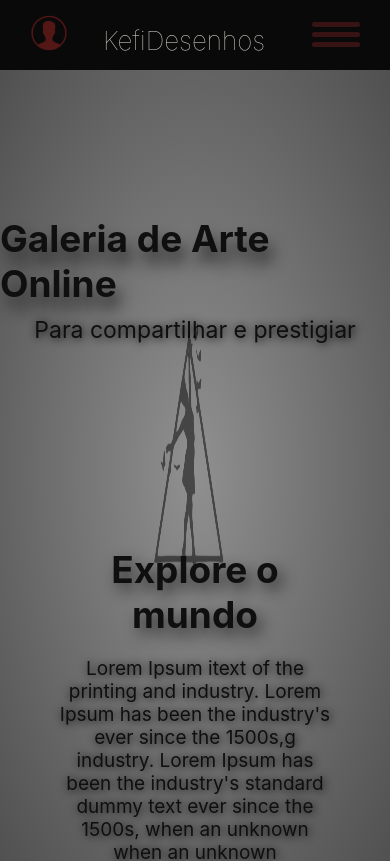
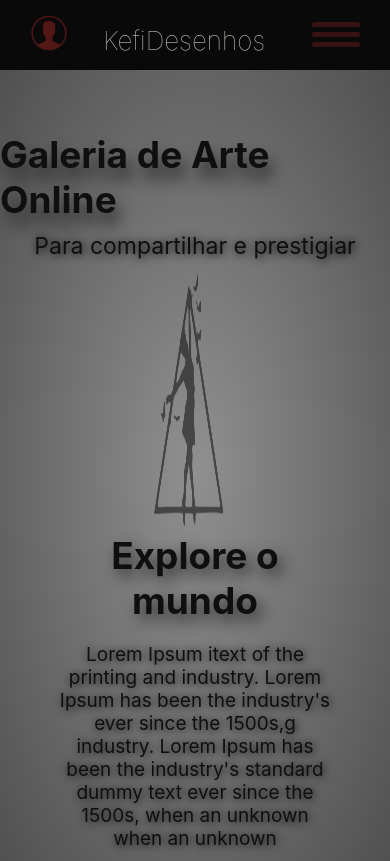
Before and after one commit to ErickyAll/KefiDesenhos, a React (Create React App) app: page / in a window 390 px wide. Shown: the top 861 px of the page. Built offline with nearby package versions, Linux system fonts and the light colour scheme; no server answers; a web font is replaced by a local one.

Commit message:
responsive

```diff
--- a/src/components/Banner/Banner.css
+++ b/src/components/Banner/Banner.css
@@ -135,7 +135,7 @@
 
   .Banner-Title h1 {
     font-size: 37px;
-    margin-top: -4vh;
+    margin-top: -14vh;
   }
 
   .Banner-Title h1 span {
```
